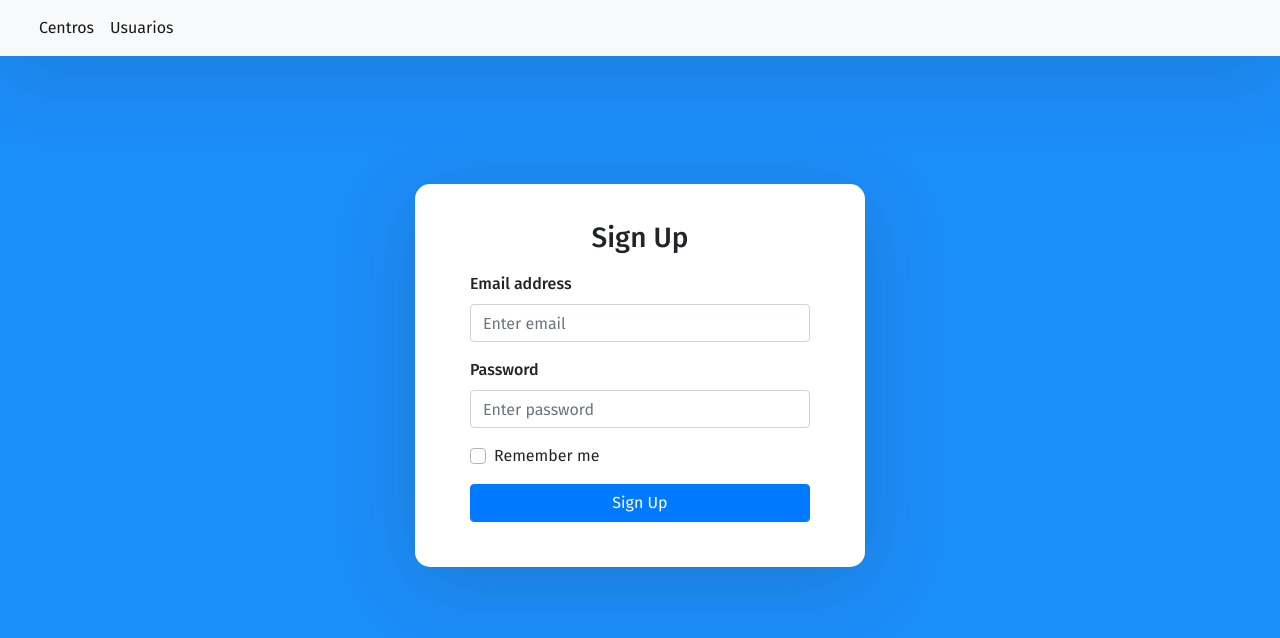
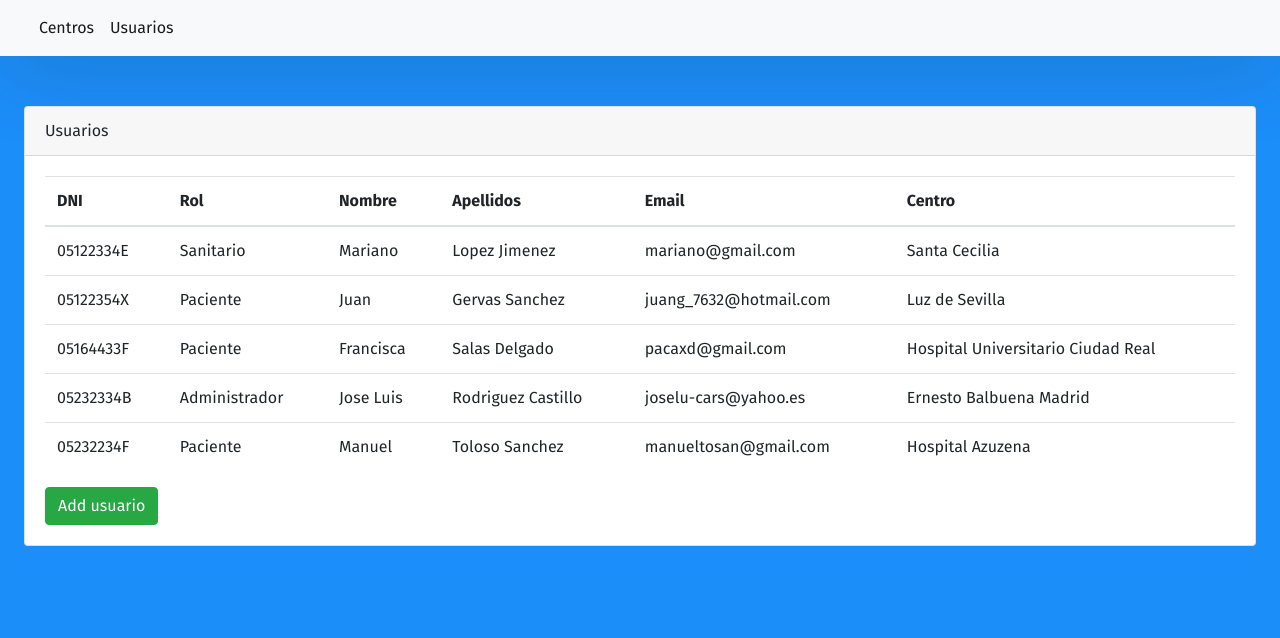
Before and after one commit to ArturoAlcaniz/practicaIntegradaG7-frontend, a React (Create React App) app: page /Usuarios in a window 1280 px wide. Shown: the top 638 px of the page. Built offline with nearby package versions, Linux system fonts and the light colour scheme.

Commit message:
Interfaz Crear usuario y formulario
Visualmente está, faltaría pulir cosas, controlar campos, enlazar dinámicamente la tabla, etc.

```diff
--- /dev/null
+++ b/src/components/FormularioUsuarios.js
@@ -0,0 +1,88 @@
+import React, { Component } from "react";
+import 'bootstrap/dist/css/bootstrap.css';
+
+
+export default class FormularioUsuarios extends Component {
+
+	constructor(props) {
+super(props);
+this.state = {
+dni:"",
+rol:"",
+nombre:"",
+apellidos:"",
+email: "",
+centro:"",
+password: "",
+msgLoginResultOk: "",
+msgLoginResultFail: ""
+}
+}
+handleCrearUsuario(event) {
+event.preventDefault()
+async function fetchUsuarios(thisComponent) {
+thisComponent.setState(
+{ msgLoginResultOk: "Usuario creado correctamente"
+, msgLoginResultFail: ""})
+
+}
+fetchUsuarios(this)
+}
+
+
+	render() {
+return (
+<div className="auth-wrapper">
+<div className="auth-inner">
+<form onSubmit={this.handleCrearUsuario.bind(this)}>
+<h3>Nuevo Usuario</h3>
+<div className="form-group">
+<label>DNI</label>
+<input type="dni" className="form-control" placeholder="Introduzca DNI"
+onChange={e => this.setState({ dni: e.target.value })}/>
+</div>
+<div className="form-group">
+    <label htmlFor="exampleFormControlSelect1">Rol</label>
+    <select className="form-control" id="exampleFormControlSelect1"
+onChange={e => this.setState({ rol: e.target.value })}>
+      <option>Selecciona un rol</option>
+      <option>Paciente</option>
+      <option>Sanitario</option>
+      <option>Administrador</option>
+    </select >
+  </div>
+<div className="form-group">
+<label>Nombre</label>
+<input type="nombre" className="form-control" placeholder="Introduzca Nombre"
+onChange={e => this.setState({ nombre: e.target.value })} />
+</div>
+<div className="form-group">
+<label>Apellidos</label>
+<input type="apellidos" className="form-control" placeholder="Introduzca Apellidos"
+onChange={e => this.setState({ apellidos: e.target.value })} />
+</div>
+<div className="form-group">
+<label>Email</label>
+<input type="email" className="form-control" placeholder="Introduzca Email"
+onChange={e => this.setState({ email: e.target.value })} />
+</div>
+<div className="form-group">
+<label>Centro</label>
+<input type="centro" className="form-control" placeholder="Introduzca Centro"
+onChange={e => this.setState({ centro: e.target.value })} />
+</div>
+<div className="form-group">
+<label>Password</label>
+<input type="password" className="form-control" placeholder="Introduzca Password"
+onChange={e => this.setState({ password: e.target.value })} />
+</div>
+<div className="invalid-feedback d-block">{this.state.msgLoginResultFail}</div>
+<div className="valid-feedback d-block">{this.state.msgLoginResultOk}</div>
+<button type="submit" className="btn btn-primary btn-block">Crear usuario</button>
+</form>
+</div>
+</div>
+);
+}
+
+}
--- a/src/components/Usuarios.js
+++ b/src/components/Usuarios.js
@@ -1,29 +1,84 @@
 import React, { Component } from "react";
 import 'bootstrap/dist/css/bootstrap.css';
+
+
 export default class Usuarios extends Component {
 	render() {
 		return (
 			<div className="auth-wrapper">
-			<div className="auth-inner">
-			<form>
-			<h3>Sign Up</h3>
-			<div className="form-group">
-				<label>Email address</label>
-				<input type="email" className="form-control" placeholder="Enter email" />
-			</div>
-			<div className="form-group">
-			<label>Password</label>
-			<input type="password" className="form-control" placeholder="Enter password" />
-			</div>
-			<div className="form-group">
-			<div className="custom-control custom-checkbox">
-			<input type="checkbox" className="custom-control-input" id="customCheck1" />
-			<label className="custom-control-label" htmlFor="customCheck1">Remember me</label>
-			</div>
-			</div>
-			<button type="submit" className="btn btn-primary btn-block">Sign Up</button>
-			</form>
-			</div>
+			<div className="container-fluid px-4">
+                <div className="card mb-4">
+                <div className="card-header">
+                    Usuarios
+                </div>
+                <div className="card-body">
+                    <div className="dataTable-wrapper dataTable-loading no-footer sortable searchable fixed-columns">
+                        <div className="dataTable-container">
+                            <table className="table table-hover">
+                                <thead>
+									<tr>
+										<th>DNI</th>
+										<th>Rol</th>
+										<th>Nombre</th>
+										<th>Apellidos</th>
+										<th>Email</th>
+										<th>Centro</th>
+									</tr>
+                                </thead>
+                                <tbody>
+                                    <tr>
+										<td>05122334E</td>
+										<td>Sanitario</td>
+										<td>Mariano</td>
+										<td>Lopez Jimenez</td>
+										<td>mariano@gmail.com</td>
+										<td>Santa Cecilia</td>
+                                    </tr>
+                                    <tr>
+										<td>05122354X</td>
+										<td>Paciente</td>
+										<td>Juan</td>
+										<td>Gervas Sanchez</td>
+										<td>juang_7632@hotmail.com</td>
+										<td>Luz de Sevilla</td>
+                                    </tr>
+                                    <tr>
+										<td>05164433F</td>
+										<td>Paciente</td>
+										<td>Francisca</td>
+										<td>Salas Delgado</td>
+										<td>pacaxd@gmail.com</td>
+										<td>Hospital Universitario Ciudad Real</td>
+                                    </tr>
+									<tr>
+										<td>05232334B</td>
+										<td>Administrador</td>
+										<td>Jose Luis</td>
+										<td>Rodriguez Castillo</td>
+										<td>joselu-cars@yahoo.es</td>
+										<td>Ernesto Balbuena Madrid</td>
+                                    </tr>
+ 									<tr>
+										<td>05232234F</td>
+										<td>Paciente</td>
+										<td>Manuel</td>
+										<td>Toloso Sanchez</td>
+										<td>manueltosan@gmail.com</td>
+										<td>Hospital Azuzena</td>
+                                    </tr>
+                                </tbody>
+                            </table>
+                        </div>
+                    </div>
+ <a className="btn btn-success" aria-current="page" href="/FormularioUsuarios">Add usuario</a>
+                </div>
+
+            </div>
+
+        </div>
+
+
+
 			</div>
 		);
 	}
--- a/src/index.js
+++ b/src/index.js
@@ -1,4 +1,3 @@
-
 import React from 'react';
 import ReactDOM from 'react-dom';
 import { BrowserRouter as Router, Route } from 'react-router-dom';
@@ -11,6 +10,7 @@ import '../src/utils/styles/index.css';
 import App from './components/App/App';
 //import Centros from './components/Centros';
 import Usuarios from './components/Usuarios';
+import FormularioUsuarios from './components/FormularioUsuarios';
 
 function Routing() {
 	return (
@@ -18,6 +18,7 @@ function Routing() {
 			<App />
 			<Router>
 				<Route path="/Usuarios" exact component={Usuarios} />
+				<Route path="/FormularioUsuarios" exact component={FormularioUsuarios} />
 			</Router>
 		</div>
 	)
--- a/src/utils/styles/index.css
+++ b/src/utils/styles/index.css
@@ -26,7 +26,7 @@ display: block;
 justify-content: center;
 flex-direction: column;
 text-align: left;
-padding-top: 10%;
+padding-top: 50px;
 }
 .auth-inner {
 width: 450px;
```
